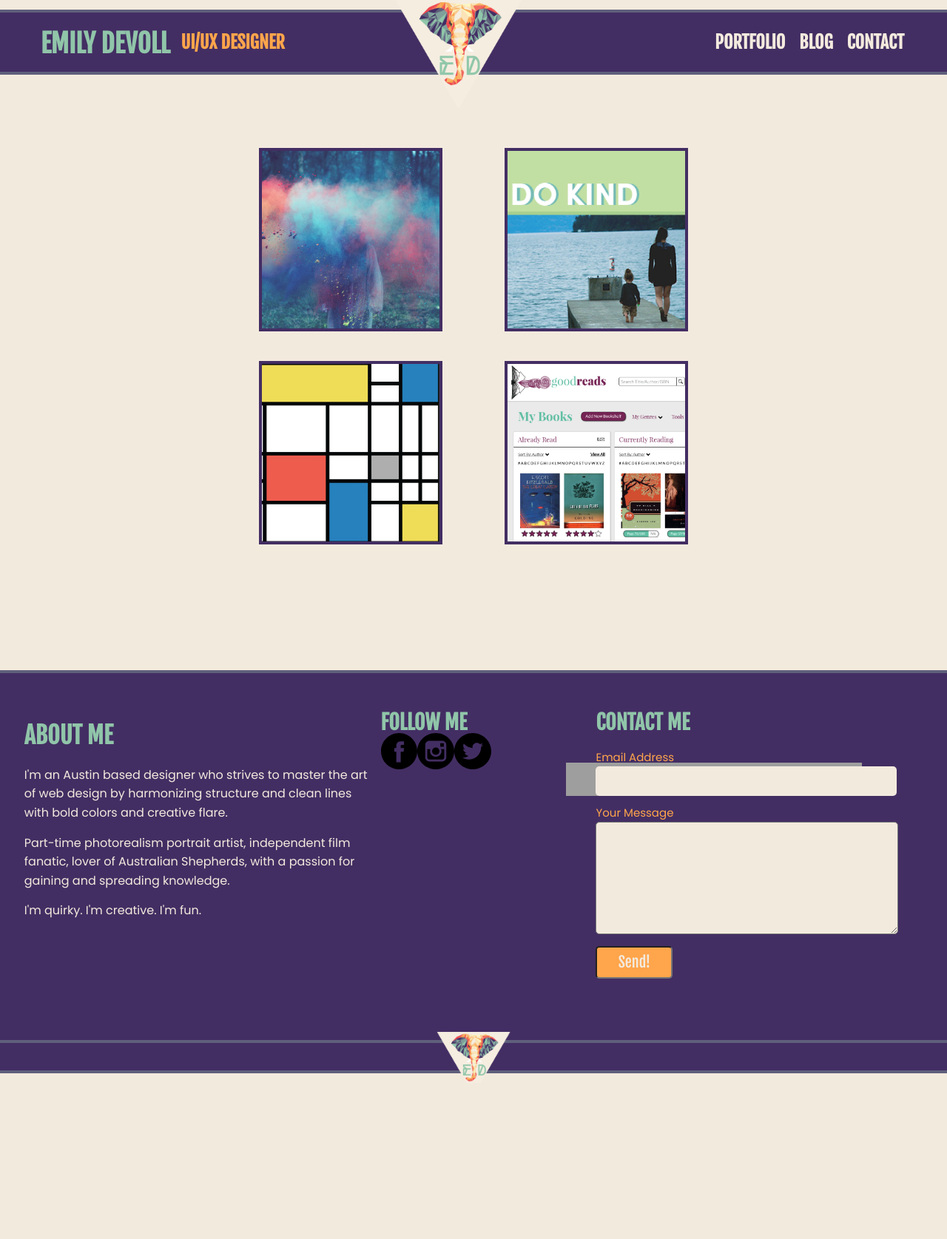
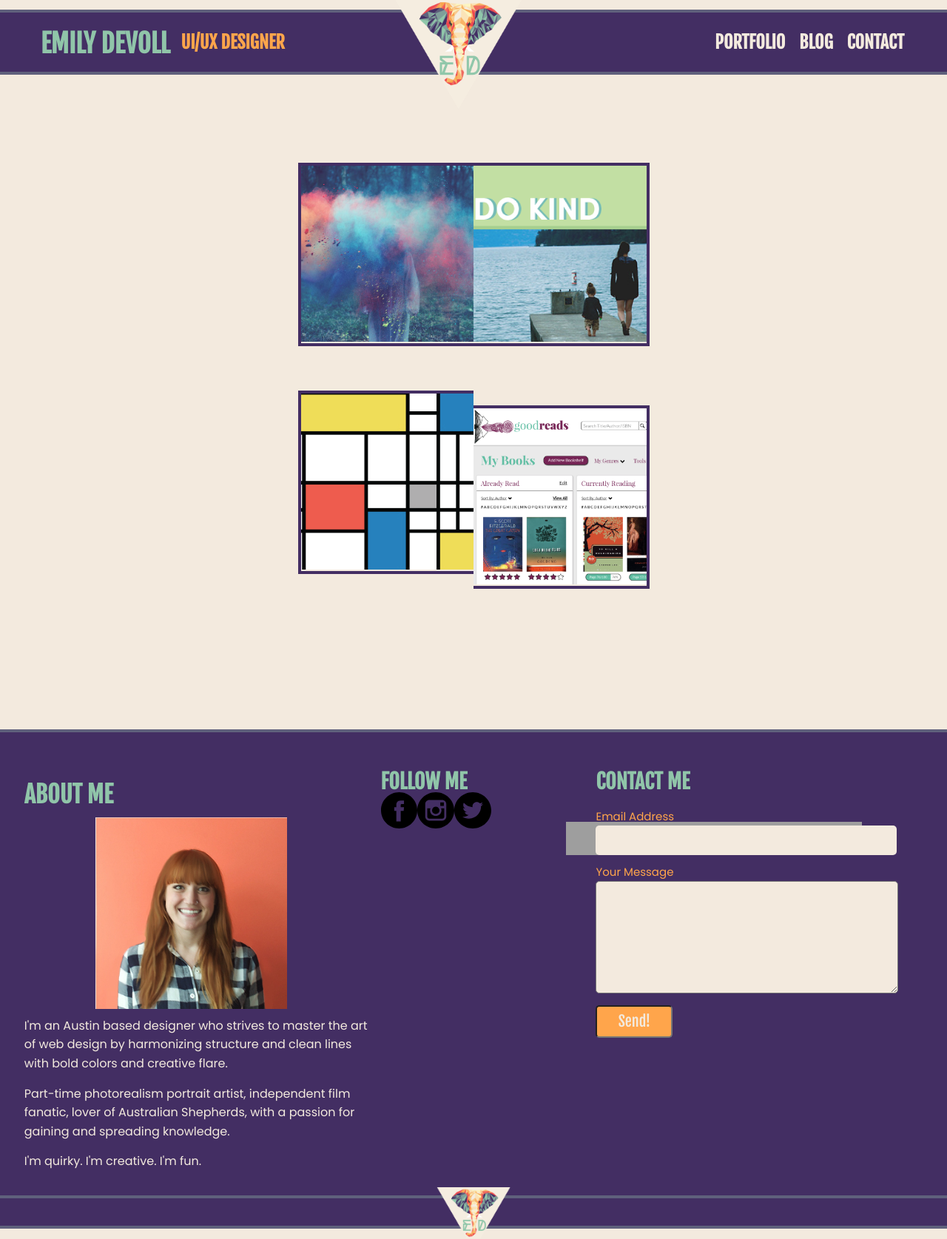
Before and after one commit to staceyatx/staceyatx-github.io, a Jekyll site: the page built from index.html, in a window 1280 px wide. Shown: the whole page at 74% size. Built offline with Jekyll 4.4.1, drawn with Linux system fonts in a browser that asks for light colours; nearby versions of some CDN libraries; before the commit the page ends 1465 px from its top, so only the background shows below that; grey boxes are pictures that could not be loaded.

Commit message:
Edits made the home pagessmall screen everything because it was awful, also added my picture

```diff
--- a/_sass/_mixins.scss
+++ b/_sass/_mixins.scss
@@ -11,14 +11,14 @@
 		padding: 20px 0 20px 0;
 
 		.image-wrapper {
-			height: 40%;
+			// height: 40%;
 			width: 40%;
-			max-height: 180px;
-			max-width: 180px;
+			// max-height: 180px;
+			// max-width: 180px;
 			border: 4px solid $purple;
 			// border-radius: 50%;
-			margin-right: 10px;
-			margin-left: 10px;
+			// margin-right: 10px;
+			// margin-left: 10px;
 			overflow: hidden;
 
 			img {
--- a/css/main.scss
+++ b/css/main.scss
@@ -115,36 +115,90 @@ header {
 }
 
 .work {
+	max-width: 515px;
 	padding: 50px 1%;
 	margin: 0 auto;
 	width: 98%;
 
 	h1 {
-		// -webkit-font-smoothing: antialiased;
+		font-family: $header-font;
+		font-size: 32px;
+		text-transform: uppercase;
+		color: $seafoam;
+		// padding-top: 20px;
+		margin-bottom: 10px;
+		-webkit-font-smoothing: antialiased;
+		line-height: 40px;
+	}
+			// letter-spacing: -3px;
+
+
+	h2 {
+		font-family: $paragraph-font;
+		font-size: 18px;
+		color: $purple;
+		font-style: italic;
+		line-height: 20px;
+	}
+
+	a {
+		text-decoration: none;
 	}
 
 	.backyard-art, .kindness-project, .css-zen-garden, .goodreads {
-		@include small-screen;
 
-		.container a:hover .image-wrapper {
-			border: 4px solid $purple;
+		.container {
+			border-bottom: 1px dotted $dusty-seafoam;
+			box-sizing: border-box;
+			overflow: hidden;
+			padding: 40px 0 40px 0;
+
+			.image-wrapper {
+				width: 40%;
+			}
 		}
 
-		.container a:hover img {
-			-webkit-filter: grayscale(0%);
+		.container a:hover {
+
+			h1, h2 {
+				box-shadow: inset 0 -3px 0 $orange;
+			}
+
+			.image-wrapper {
+				border: 4px solid $orange;
+			}
 		}
 	}
 
 	.backyard-art {
+
+		.image-wrapper {
+			border: 4px solid $purple;
+			float: left;
+			margin-right: 2%;
+
+
 			.image {
-			background: url(../images/backyard.jpg) 0 0 no-repeat;
+				background: url(../images/backyard-art.jpg) 0 0 no-repeat;
 				background-size: cover;
 				width: 100%;
 				padding-bottom: 100%;
 			}
 		}
+	}
 
 	.kindness-project {
+		clear: left;
+
+		h1, h2 {
+			text-align: right;
+		}
+
+		.image-wrapper {
+			border: 4px solid $purple;
+			float: right;
+			margin-left: 2%;
+
 			.image {
 				background: url(../images/kindness.png) 0 0 no-repeat;
 				background-size: cover;
@@ -152,8 +206,16 @@ header {
 				padding-bottom: 100%;
 			}
 		}
+	}
 
 	.css-zen-garden {
+		clear: right;
+
+		.image-wrapper {
+			border: 4px solid $purple;
+			float: left;
+			margin-right: 2%;
+
 			.image {
 				background: url(../images/csszen.png) 0 0 no-repeat;
 				background-size: cover;
@@ -161,8 +223,21 @@ header {
 				padding-bottom: 100%;
 			}
 		}
+	}
 
 	.goodreads {
+		clear: left;
+
+		h1, h2 {
+			text-align: right;
+		}
+
+		.image-wrapper {
+			border: 4px solid $purple;
+			float: right;
+			margin-left: 2%;
+
+
 			.image {
 				background: url(../images/goodreads2.png) 0 0 no-repeat;
 				background-size: cover;
@@ -170,32 +245,50 @@ header {
 				padding-bottom: 100%;
 			}
 		}
-
-	.backyard-art, .css-zen-garden {
-
-		.container {
-
-			.image-wrapper {
-				float: left;
 	}
 
-			h1, h2 {
-				text-align: left;
-				padding-right: 50px;
-			}
-		}
-	}
+	// .backyard-art, .css-zen-garden {
+	// 	clear: right;
 
-	.kindness-project, .goodreads {
+	// 	.container {
+	// 		border-bottom: 1px dotted $dusty-seafoam;
+	// 		box-sizing: border-box;
+	// 		overflow: hidden;
+	// 		padding: 20px 0 20px 0;
 
-		.image-wrapper {
-			float: right;
-		}
+	// 		.image-wrapper {
+	// 			border: 4px solid $purple;
+	// 			float: left;
+	// 			margin-right: 2%;
+	// 		}
 
-		h1, h2 {
-			text-align: right;
-		}
-	}
+	// 		// h1, h2 {
+	// 		// 	text-align: left;
+	// 		// 	padding-right: 50px;
+	// 		// }
+	// 	}
+	// }
+
+	// .kindness-project, .goodreads {
+	// 	clear: left;
+
+	// 	.container {
+	// 		border-bottom: 1px dotted $dusty-seafoam;
+	// 		box-sizing: border-box;
+	// 		overflow: hidden;
+	// 		padding: 20px 0 20px 0;
+
+	// 		.image-wrapper {
+	// 			border: 4px solid $purple;
+	// 			float: right;
+	// 			margin-left: 2%;
+	// 		}
+
+	// 		h1, h2 {
+	// 			text-align: right;
+	// 		}
+	// 	}
+	// }
 }
 
 .info {
@@ -224,6 +317,22 @@ header {
 		}
 		p:last-child {
 			padding-bottom: 20px;
+		}
+
+		.image-wrapper {
+			width: 90%;
+		    margin: 0 auto;
+		    text-align: center;
+		    max-width: 370px;
+
+
+			.profile-pic {
+				background: url(../images/pic2.jpg) 0 0 no-repeat;
+				background-size: cover;
+				width: 70%;
+				padding-bottom: 70%;
+				margin: 0 auto;
+			}
 		}
 	}
 
--- a/index.html
+++ b/index.html
@@ -42,7 +42,7 @@ title: Portfolio
             <div class="image"></div>
             <!-- <img src="images/goodreads.png"> -->
           </div>
-          <h1>Good Reads</h1>
+          <h1>Goodreads</h1>
           <h2>Responsive, Design Mockups</h2>
         </a></div>
       </article>
```
Also changed, not shown: images/backyard-art.jpg (added), images/pic.jpg (added), images/pic2.jpg (added). Lines whose indentation alone changed are shown as unchanged.
